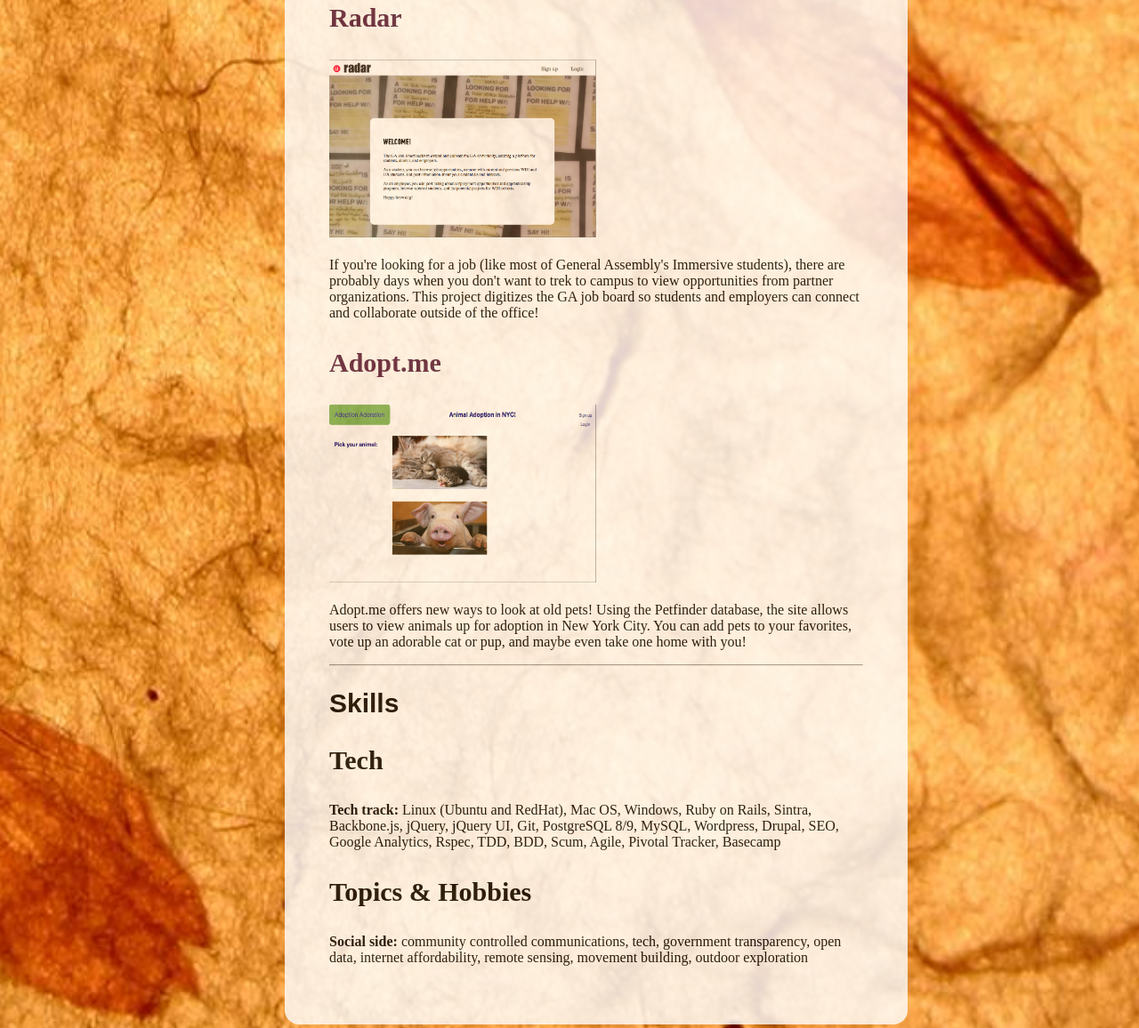
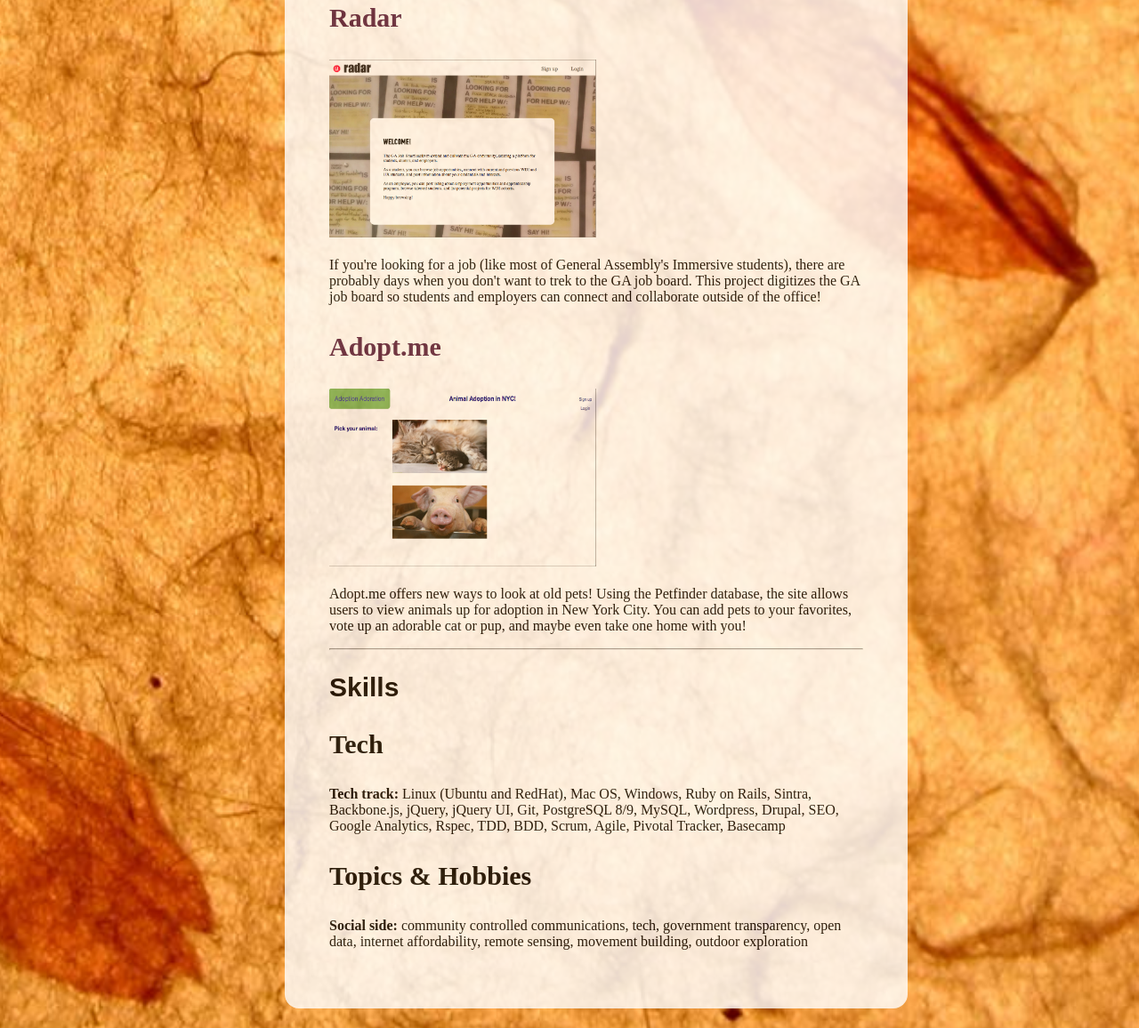
Before and after one commit to millzpaugh/millzpaugh.github.io, a plain HTML site: page index.html in a window 1280 px wide. Shown: the part 1264-2420 px from the top of the page at 89% size. Drawn offline with Linux system fonts and the light colour scheme; a web font is replaced by a local one.

Commit message:
spelling

```diff
--- a/index.html
+++ b/index.html
@@ -55,7 +55,7 @@
 
             <a href="http://ga-radar.herokuapp.com/"><h3>Radar</h3>
             <img src="images/radarpsite.png" width=300px height=200px></a>
-                   <p>If you're looking for a job (like most of General Assembly's Immersive students), there are probably days when you don't want to trek to campus to view opportunities from partner organizations. This project digitizes the GA job board so students and employers can connect and collaborate outside of the office!
+                   <p>If you're looking for a job (like most of General Assembly's Immersive students), there are probably days when you don't want to trek to the GA job board. This project digitizes the GA job board so students and employers can connect and collaborate outside of the office!
                   </p>
 
             <a href="http://salty-beyond-3926.herokuapp.com"><h3>Adopt.me</h3>
@@ -69,7 +69,7 @@
             <h2>Skills</h2>
               <div id='skills'>
                 <h3>Tech</h3>
-                 <p><strong>Tech track:</strong> Linux (Ubuntu and RedHat), Mac OS, Windows, Ruby on Rails, Sintra, Backbone.js, jQuery, jQuery UI, Git, PostgreSQL 8/9, MySQL, Wordpress, Drupal, SEO, Google Analytics, Rspec, TDD, BDD, Scum, Agile, Pivotal Tracker, Basecamp</p>
+                 <p><strong>Tech track:</strong> Linux (Ubuntu and RedHat), Mac OS, Windows, Ruby on Rails, Sintra, Backbone.js, jQuery, jQuery UI, Git, PostgreSQL 8/9, MySQL, Wordpress, Drupal, SEO, Google Analytics, Rspec, TDD, BDD, Scrum, Agile, Pivotal Tracker, Basecamp</p>
                 <h3>Topics & Hobbies</h3>
                 <p><strong>Social side:</strong> community controlled communications, tech, government transparency, open data, internet affordability, remote sensing, movement building, outdoor exploration</p>
                 </div>
```
